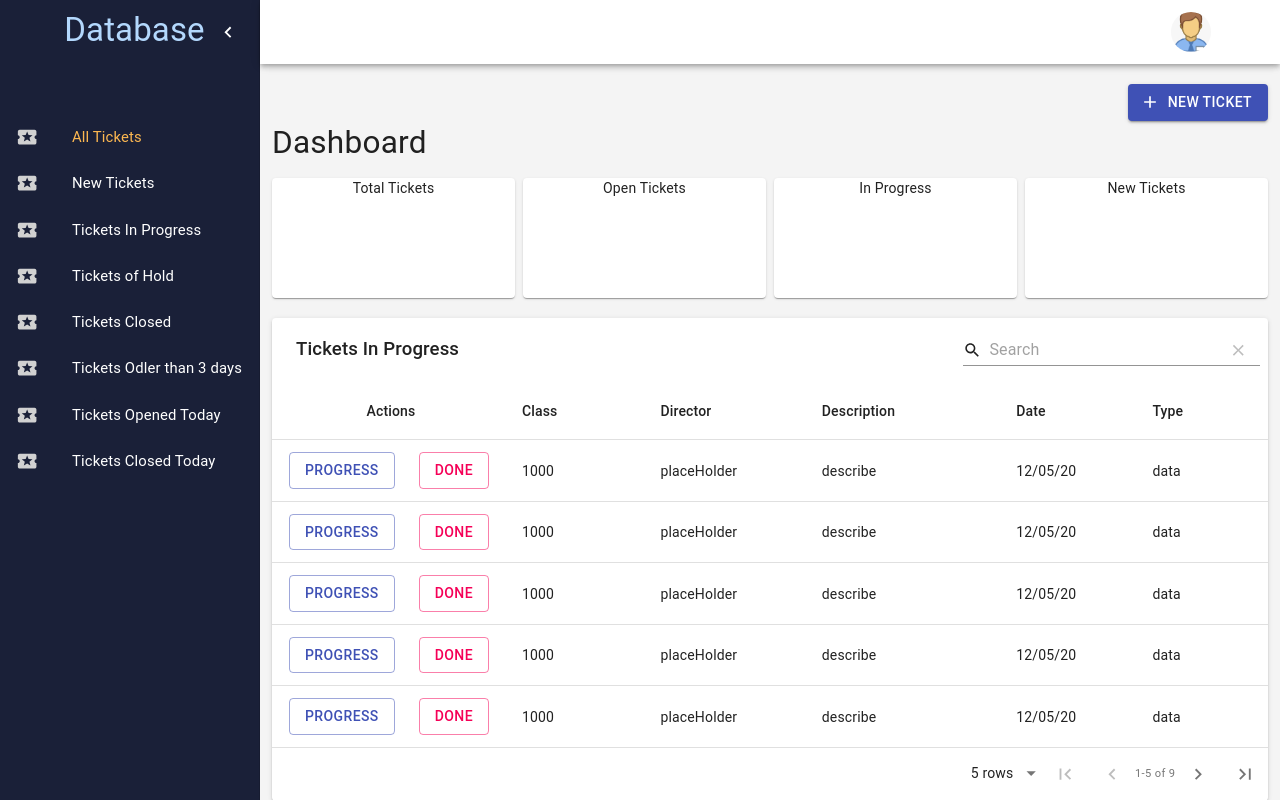
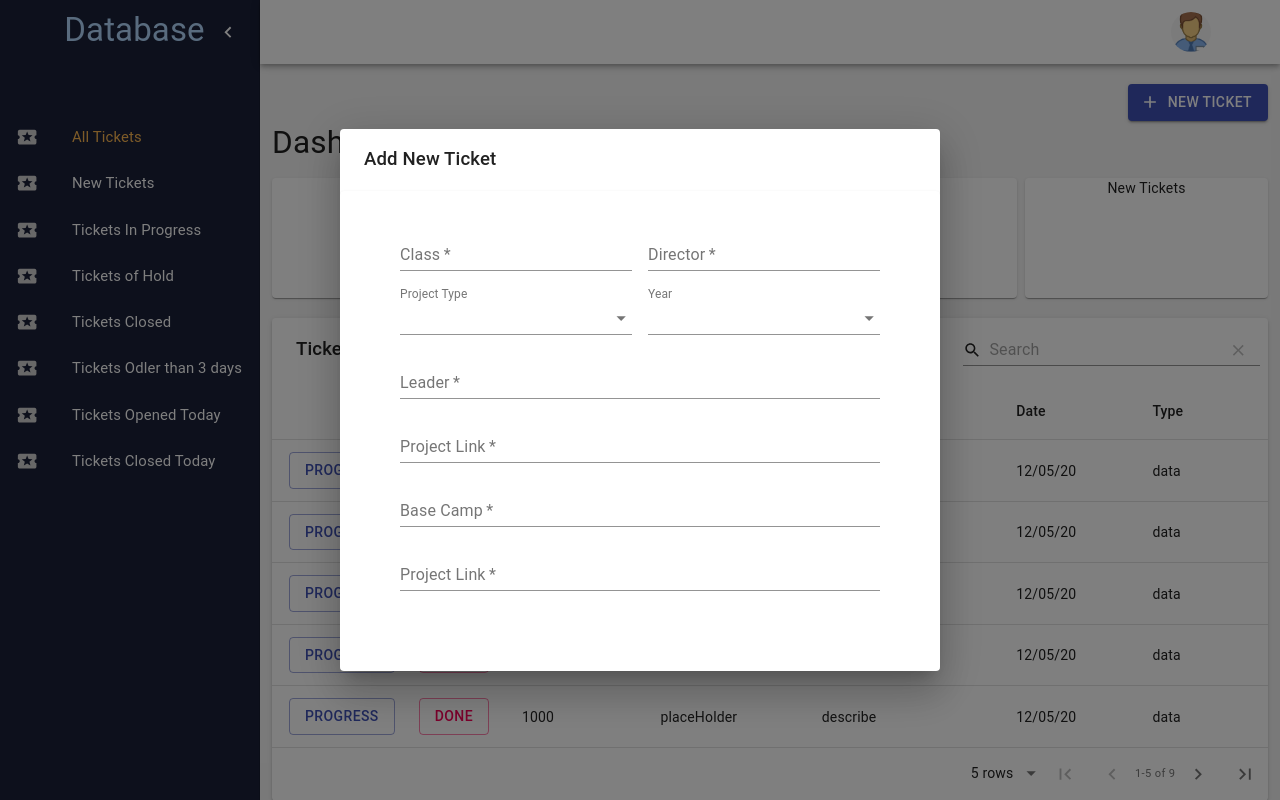
Before and after one commit to mya2h/task_managment_system, a React (Create React App) app: page /admin/dashboard in a window 1280 px wide. Both pictures are taken after a click on the button "NEW TICKET". Built offline with nearby package versions, Linux system fonts and the light colour scheme.

Commit message:
add new ticket

```diff
--- a/src/components/dashboard/addTicket.js
+++ b/src/components/dashboard/addTicket.js
@@ -1 +1,239 @@
-import React from 'react'
+import React from 'react';
+import Button from '@material-ui/core/Button';
+import { TextField, Grid, FormHelperText, FormControl, InputLabel, MenuItem, Select, Paper } from '@material-ui/core';
+import { Telegram } from '@material-ui/icons'
+import { makeStyles } from '@material-ui/core/styles';
+
+const useStyles = makeStyles(theme => ({
+    all: {
+        margin: theme.spacing(4)
+    },
+    paper: {
+        display: 'flex',
+        flexDirection: 'column',
+        alignItems: 'center',
+        // marginLeft:theme.spacing(4)
+    },
+    form: {
+        width: '80%', // Fix IE 11 issue.
+        marginTop: theme.spacing(4),
+        marginBottom: theme.spacing(10)
+    },
+    clear: {
+        margin: theme.spacing(3, 0, 2),
+        padding: theme.spacing(1),
+        backgroundColor: '#1A2038',
+        '&:hover': {
+            background: "rgb(87, 95, 126)",
+        },
+    },
+    label: {
+        margin: theme.spacing(2),
+        color: '#1A2038',
+        fontWeight: 'bold',
+        fontSize: 30
+    },
+    formControl:{
+        width:"100%"
+    },
+    submit: {
+        margin: theme.spacing(3, 0, 2),
+        padding: theme.spacing(1),
+        background: "#1976d2",
+        '&:hover': {
+            background: "#447fb9",
+        },
+    },
+}));
+
+const NewTicket = () => {
+    const classes = useStyles();
+    const [value, setValue] = React.useState('')
+    const [user, setUser] = React.useState({
+        firstName: '',
+        lastName: '',
+        userName: '',
+        roleType: '',
+        email: '',
+        password: '',
+        confirm_password: ''
+    })
+
+    const handleChange = (event) => {
+        console.log(event.target.value)
+        setUser({ ...user, [event.target.name]: event.target.value })
+    };
+    const handelRadioChange = (event) => {
+        setUser({ ...user, roleType: event.target.value })
+        setValue(event.target.value);
+    }
+    const handleSubmit = (e) => {
+        e.preventDefault()
+        console.log(user)
+        setUser({
+            firstName: '',
+            lastName: '',
+            userName: '',
+            roleType: '',
+            email: '',
+            password: '',
+            confirm_password: ''
+        })
+        setValue('')
+    }
+    const clearData = () => {
+        setUser({
+            firstName: '',
+            lastName: '',
+            userName: '',
+            roleType: '',
+            email: '',
+            password: '',
+            confirm_password: ''
+        })
+        setValue('')
+    }
+    return (
+        <div >
+            <Paper className={classes.paper}>
+                <form className={classes.form} onSubmit={handleSubmit}>
+                    <Grid container spacing={2}>
+                        <Grid item xs={12} sm={6}>
+                            <TextField
+                                autoComplete="fname"
+                                name="firstName"
+                                value={user.firstName}
+                                required
+                                fullWidth
+                                id="firstName"
+                                label="Class"
+                                onChange={handleChange}
+                            />
+                        </Grid>
+                        <Grid item xs={12} sm={6}>
+                            <TextField
+                                required
+                                fullWidth
+                                id="lastName"
+                                label="Director"
+                                value={user.lastName}
+                                name="lastName"
+                                autoComplete="lname"
+                                onChange={handleChange}
+                            />
+                        </Grid>
+                        <Grid item xs={6}>
+                            <FormControl className={classes.formControl}>
+                                <InputLabel shrink id="demo-simple-select-placeholder-label-label">
+                                    Project Type
+        </InputLabel>
+                                <Select
+                                    labelId="demo-simple-select-placeholder-label-label"
+                                    id="demo-simple-select-placeholder-label"
+                                    label="d;fkl"
+                                    onChange={handleChange}
+                                    displayEmpty
+                                    className={classes.selectEmpty}
+                                >
+                                    <MenuItem value={10}>Demo</MenuItem>
+                                    <MenuItem value={20}>Special Project</MenuItem>
+                                    <MenuItem value={30}>Marker</MenuItem>
+                                </Select>
+                            </FormControl>
+                        </Grid>
+                        <Grid item xs={6}>
+                            <FormControl className={classes.formControl}>
+                                <InputLabel shrink id="demo-simple-select-placeholder-label-label">
+                                    Year
+        </InputLabel>
+                                <Select
+                                    labelId="demo-simple-select-placeholder-label-label"
+                                    id="demo-simple-select-placeholder-label"
+                                    label="d;fkl"
+                                    onChange={handleChange}
+                                    displayEmpty
+                                    className={classes.selectEmpty}
+                                >
+                                    <MenuItem value={10}>1232</MenuItem>
+                                    <MenuItem value={20}>1930</MenuItem>
+                                    <MenuItem value={30}>2020</MenuItem>
+                                </Select>
+                            </FormControl>
+                        </Grid>
+                        <Grid item xs={12}>
+                            <TextField
+                                required
+                                fullWidth
+                                name="password"
+                                label="Leader"
+                                pattern=".{5,15}"
+                                value={user.password}
+                                id="password"
+                                onChange={handleChange}
+                            />
+                        </Grid>
+                        <Grid item xs={12}>
+                            <TextField
+                                required
+                                fullWidth
+                                name="confirm_password"
+                                label="Project Link"
+                                value={user.confirm_password}
+                                id="password"
+                                onChange={handleChange}
+                            />
+                        </Grid>
+                        <Grid item xs={12}>
+                            <TextField
+                                required
+                                fullWidth
+                                name="confirm_password"
+                                label="Base Camp"
+                                value={user.confirm_password}
+                                id="password"
+                                onChange={handleChange}
+                            />
+                        </Grid>
+                        <Grid item xs={12}>
+                            <TextField
+                                required
+                                fullWidth
+                                name="confirm_password"
+                                label="Project Link"
+                                value={user.confirm_password}
+                                id="password"
+                                onChange={handleChange}
+                            />
+                        </Grid>
+                        {/* <Grid item xs={2}>
+                            <Button
+                                type="submit"
+                                fullWidth
+                                variant="contained"
+                                color="primary"
+                                className={classes.submit}
+                            >
+                                <Telegram /> Register
+          </Button>
+                        </Grid> */}
+                        {/* <Grid item xs={2}>
+                            <Button
+                                type="submit"
+                                fullWidth
+                                variant="contained"
+                                color="primary"
+                                className={classes.clear}
+                                onClick={clearData}
+                            >
+                                <Telegram /> Clear
+          </Button>
+                        </Grid> */}
+                    </Grid>
+                </form>
+            </Paper>
+        </div>
+
+    );
+}
+
+export default NewTicket
--- a/src/components/dashboard/dashboard.js
+++ b/src/components/dashboard/dashboard.js
@@ -1,45 +1,53 @@
 import React from 'react'
 import { makeStyles } from '@material-ui/core/styles';
 import AddIcon from '@material-ui/icons/Add';
-import {Button,Typography ,Grid,Paper,CardHeader  } from '@material-ui/core';
+import { Button, Dialog, DialogTitle, Typography, Grid, Paper, CardHeader } from '@material-ui/core';
 import TaskList from './table'
+import NewTicket from './addTicket'
 const useStyles = makeStyles({
-    root:{
-        margin:12
+  root: {
+    margin: 12
   },
-   paper:{
-     height:"120px",
+  paper: {
+    height: "120px",
     //  margin:"10px"
   },
-   title:{
-    float:"left"
+  title: {
+    float: "left"
   },
-   card:{
-    marginTop:"10px",
+  card: {
+    marginTop: "10px",
   },
-   heading:{
-       float:'left'
+  heading: {
+    float: 'left'
   },
-   table:{
-       marginTop:20
+  table: {
+    marginTop: 20
   }
 });
-const Dashboard = ()=>{
+const Dashboard = () => {
+  const [open, setOpen] = React.useState(false);
+  const handleClose = () => {
+    setOpen(false)
+  };
+  const handleOpen = () => {
+    setOpen(true)
+  };
   const classes = useStyles()
-    return(
+  return (
     <div className={classes.root}>
-    <Button style={{float:"right"}} variant="contained" size="medium" color="primary"  startIcon={<AddIcon />} >
+      <Button onClick={handleOpen} style={{ float: "right" }} variant="contained" size="medium" color="primary" startIcon={<AddIcon />} >
         New Ticket
         </Button>
-        <br/>
-        <br/>
+      <br />
+      <br />
       <Typography variant="h4" gutterBottom className={classes.title}>
         Dashboard
       </Typography>
       <Grid container spacing={1} >
         <Grid item xs={3} >
           <Paper className={classes.paper}>Total Tickets
-          <br/>
+          <br />
           </Paper>
         </Grid>
         <Grid item xs={3}>
@@ -53,8 +61,12 @@ const Dashboard = ()=>{
         </Grid>
       </Grid>
       <div className={classes.table}>
-        <TaskList/>
+        <TaskList />
       </div>
+      <Dialog onClose={handleClose} aria-labelledby="simple-dialog-title" open={open}>
+        <DialogTitle id="simple-dialog-title">Add New Ticket</DialogTitle>
+    <NewTicket/>
+    </Dialog>
     </div>
   )
 }
```
Lines whose indentation alone changed are shown as unchanged.
